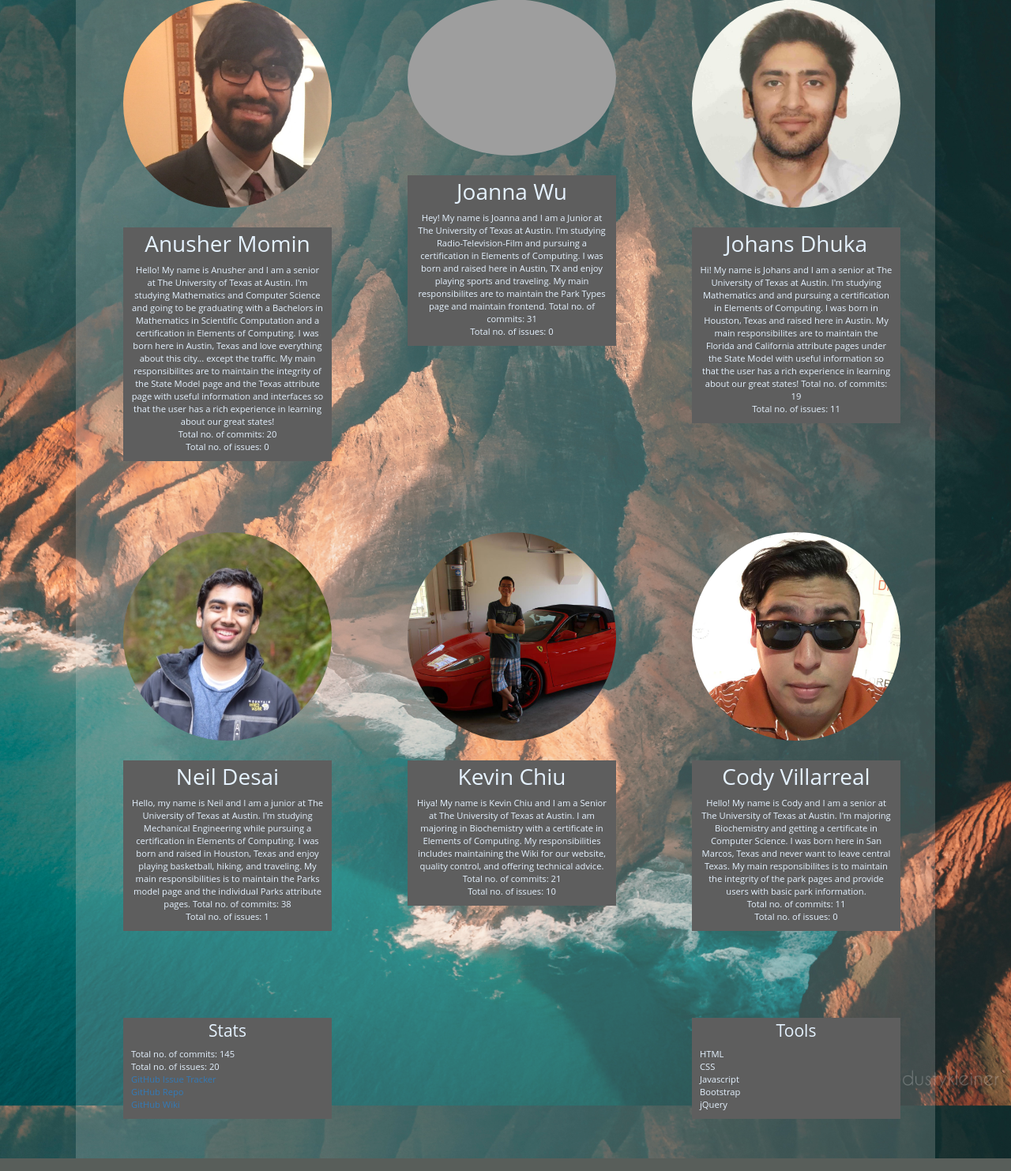
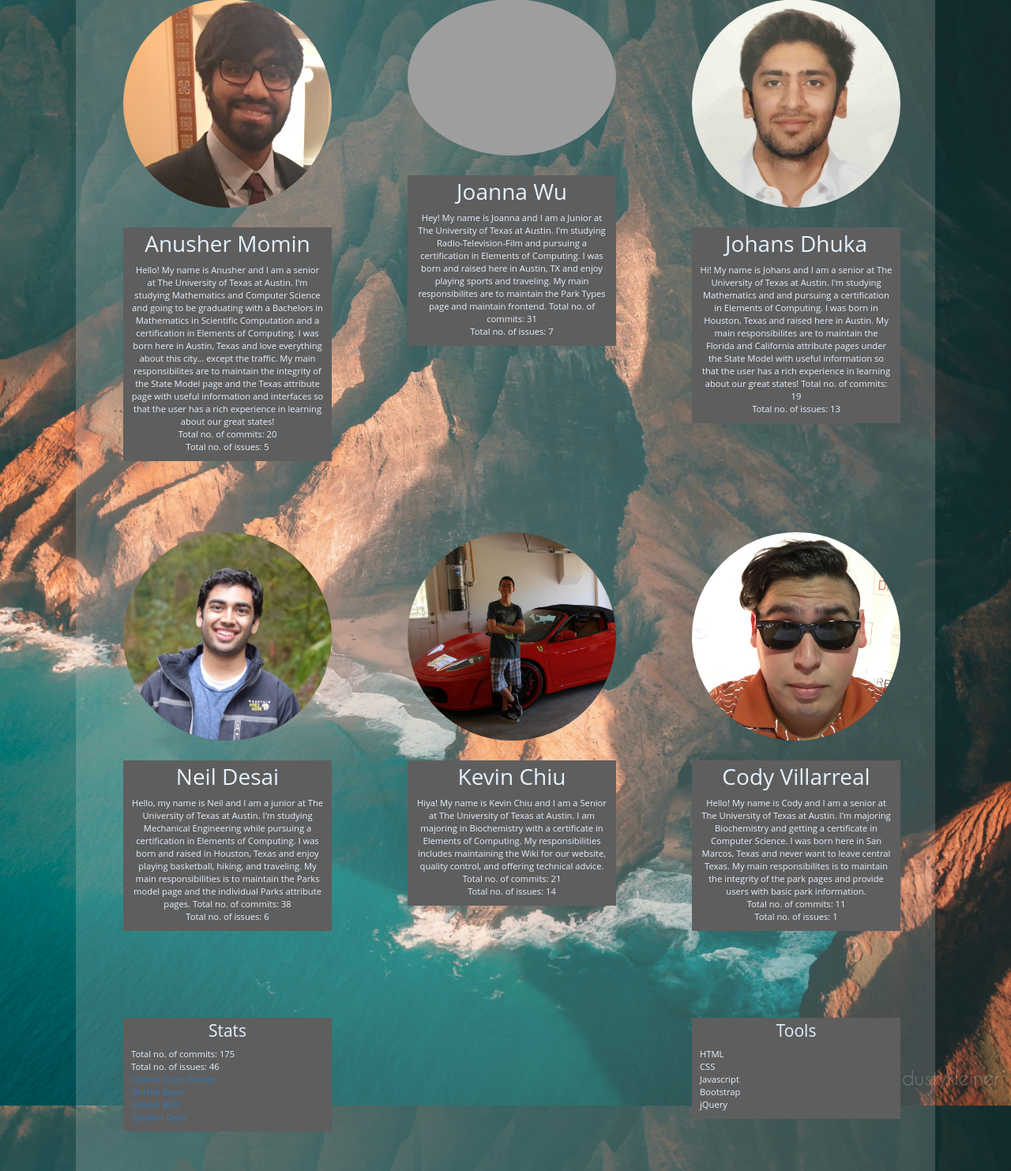
Before and after one commit to woannaju/cs329e-idb, a Flask app: page /about in a window 1280 px wide. Shown: the part 200-1683 px from the top of the page at 79% size. Run offline with Flask 2, Linux system fonts and the light colour scheme; some libraries are stand-ins or nearby versions; grey boxes are pictures that could not be loaded.

Commit message:
updated commits and issues and speakerdeck link

```diff
--- a/templates/about.html
+++ b/templates/about.html
@@ -38,7 +38,7 @@
 					<p class= "text-center description">
 						Hello! My name is Anusher and I am a senior at The University of Texas at Austin. I'm studying Mathematics and Computer Science and going to be graduating with a Bachelors in Mathematics in Scientific Computation and a certification in Elements of Computing. I was born here in Austin, Texas and love everything about this city... except the traffic. My main responsibilites are to maintain the integrity of the State Model page and the Texas attribute page with useful information and interfaces so that the user has a rich experience in learning about our great states!
  </br >Total no. of commits: 20 </br>
-			Total no. of issues: 0 </br>
+			Total no. of issues: 5 </br>
 					</p>
 				</div>
 
@@ -47,7 +47,7 @@
 					<h2 class="text-center name"  style="margin-bottom:0; padding-bottom: 0;">Joanna Wu</h2>
 					<p class= "text-center description">
 						Hey! My name is Joanna and I am a Junior at The University of Texas at Austin. I'm studying Radio-Television-Film and pursuing a certification in Elements of Computing. I was born and raised here in Austin, TX and enjoy playing sports and traveling. My main responsibilites are to maintain the Park Types page and maintain frontend. Total no. of commits: 31 </br>
-			Total no. of issues: 0 </br>
+			Total no. of issues: 7 </br>
 					</p>
 				</div>
 
@@ -56,7 +56,7 @@
 					<h2 class="text-center name"  style="margin-bottom:0; padding-bottom: 0;">Johans Dhuka</h2>
 					<p class= "text-center description">
 						Hi! My name is Johans and I am a senior at The University of Texas at Austin. I'm studying Mathematics and and pursuing a certification in Elements of Computing. I was born in Houston, Texas and raised here in Austin. My main responsibilites are to maintain the Florida and California attribute pages under the State Model with useful information so that the user has a rich experience in learning about our great states! Total no. of commits: 19 </br>
-			Total no. of issues: 11 </br>
+			Total no. of issues: 13 </br>
 					</p>
 				</div>
 			</div>
@@ -69,7 +69,7 @@
 					<h2 class="text-center name"  style="margin-bottom:0; padding-bottom: 0;">Neil Desai</h2>
 					<p class= "text-center description">
 						Hello, my name is Neil and I am a junior at The University of Texas at Austin. I'm studying Mechanical Engineering while pursuing a certification in Elements of Computing. I was born and raised in Houston, Texas and enjoy playing basketball, hiking, and traveling. My main responsibilities is to maintain the Parks model page and the individual Parks attribute pages. Total no. of commits: 38 </br>
-			Total no. of issues: 1 </br>
+			Total no. of issues: 6 </br>
 					</p>
 				</div>
 
@@ -78,7 +78,7 @@
 					<h2 class="text-center name"  style="margin-bottom:0; padding-bottom: 0;">Kevin Chiu</h2>
 					<p class= "text-center description">
 						Hiya! My name is Kevin Chiu and I am a Senior at The University of Texas at Austin. I am majoring in Biochemistry with a certificate in Elements of Computing. My responsibilities includes maintaining the Wiki for our website, quality control, and offering technical advice. Total no. of commits: 21 </br>
-			Total no. of issues: 10 </br>
+			Total no. of issues: 14 </br>
 					</p>
 				</div>
 
@@ -87,7 +87,7 @@
 					<h2 class="text-center name"  style="margin-bottom:0; padding-bottom: 0;">Cody Villarreal</h2>
 					<p class= "text-center description">
 						Hello! My name is Cody and I am a senior at The University of Texas at Austin. I'm majoring Biochemistry and getting a certificate in Computer Science. I was born here in San Marcos, Texas and never want to leave central Texas. My main responsibilites is to maintain the integrity of the park pages and provide users with basic park information. <br/> Total no. of commits: 11 </br>
-			Total no. of issues: 0 </br>
+			Total no. of issues: 1 </br>
 					</p>
 				</div>
 			</div>
@@ -99,11 +99,12 @@
 				<div class = "col-sm-4">
 					<h2 class = "text-center name" style="font-size: 1.5em; margin-bottom:0; padding-bottom: 0;">Stats</h3>
 					<p class= "text-left description">
-						Total no. of commits: 145 </br>
-						Total no. of issues: 20 </br>
+						Total no. of commits: 175 </br>
+						Total no. of issues: 46 </br>
 						<a href = "https://github.com/woannaju/cs329e-idb/issues">GitHub Issue Tracker</a> </br>
 						<a href = "https://github.com/woannaju/cs329e-idb">GitHub Repo</a> </br>
 						<a href = "https://github.com/woannaju/cs329e-idb/wiki">GitHub Wiki</a></br>
+						<a href = "speakerdeck.com/woannaju/usa-parks-cs329e">Speaker Deck</a></br>
 					</p>
 				</div>
 
```
